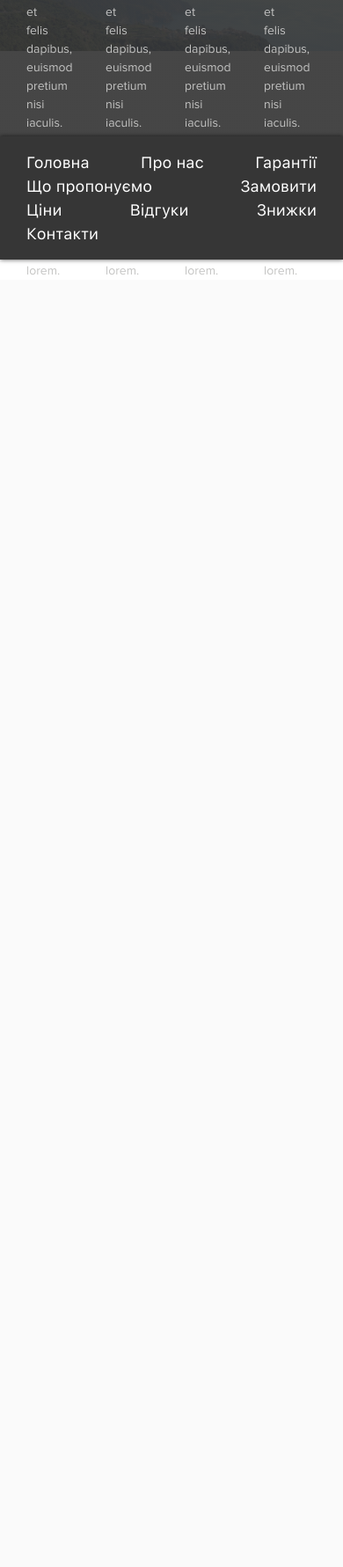
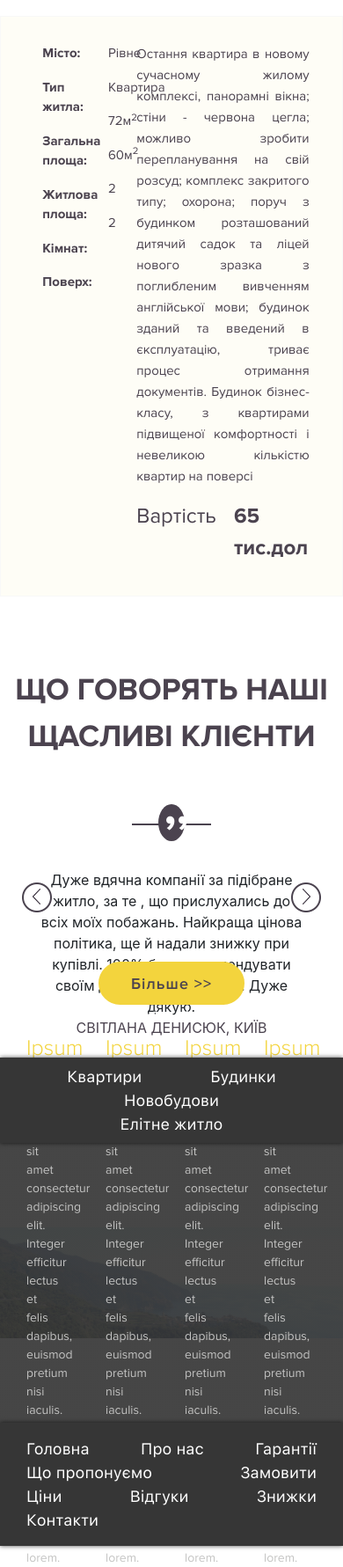
Before and after one commit to everyt1me/GD, a Django app: page /apartment in a window 390 px wide; the page is wider, and only the part inside the window is pictured. Shown: the part 1598-3379 px from the top of that part at 88% size. Before the commit the page ends 1910 px from the top of that part, so only its background shows below. Run offline with Django 3.2, Linux system fonts and the light colour scheme; some libraries are stand-ins or nearby versions.

Commit message:
classwork

```diff
--- a/app/apartments/urls.py
+++ b/app/apartments/urls.py
@@ -2,5 +2,6 @@ from django.urls import path
 from . import views
 
 urlpatterns = [
-    path('', views.index, name="apartment"),
+    path('', views.index, name="apartments"),
+    path('<int:apartment_id>', views.apartment, name="apartment"),
 ]
--- a/app/app/settings.py
+++ b/app/app/settings.py
@@ -131,8 +131,10 @@ USE_TZ = True
 # https://docs.djangoproject.com/en/3.0/howto/static-files/
 
 STATIC_URL = '/static/'
-
 STATIC_ROOT = os.path.join(BASE_DIR, STATIC_URL, 'static')
 STATICFILES_DIRS = [
     os.path.join(BASE_DIR, 'app/static'),
 ]
+
+MEDIA_ROOT = os.path.join(BASE_DIR, 'uploads')
+MEDIA_URL = '/uploads/'
--- a/app/app/urls.py
+++ b/app/app/urls.py
@@ -1,23 +1,12 @@
-"""app URL Configuration
-
-The `urlpatterns` list routes URLs to views. For more information please see:
-    https://docs.djangoproject.com/en/3.0/topics/http/urls/
-Examples:
-Function views
-    1. Add an import:  from my_app import views
-    2. Add a URL to urlpatterns:  path('', views.home, name='home')
-Class-based views
-    1. Add an import:  from other_app.views import Home
-    2. Add a URL to urlpatterns:  path('', Home.as_view(), name='home')
-Including another URLconf
-    1. Import the include() function: from django.urls import include, path
-    2. Add a URL to urlpatterns:  path('blog/', include('blog.urls'))
-"""
 from django.contrib import admin
 from django.urls import path, include
+from django.conf import settings
+from django.conf.urls.static import static
 
 urlpatterns = [
     path('', include('pages.urls')),
     path('apartments/', include('apartments.urls')),
     path('admin/', admin.site.urls),
-]
+] + static(settings.MEDIA_URL, document_root=settings.MEDIA_ROOT)
+
+# print("static: ", urlpatterns)
--- a/app/templates/pages/apartment.html
+++ b/app/templates/pages/apartment.html
@@ -1,7 +1,7 @@
 {% extends 'base.html' %}
 {% block content %}
 
-<section class="apartments">
+<section class="select_apartment">
     <div class="container">
         <div class="row">
             <div class="col-12">
@@ -9,49 +9,53 @@
                     Вибір власного житла- це один з найважливіших рішень у житті людини. Це не дивно, адже від вибору житла залежатиме комфорт і затишок проживання в певному середовищі кожної людини.<br>Саме тому перед придбанням нової квартири, потрібно обов'язково ретельно підійти до цього питання, щоб не помилитися і зробити максимально правильний вибір квартири для свого подальшого життя.
                 </p>
             </div>
+<!-- Галерея------------------------------- -->
+            <div class="col-12 galery">
+				<div class="main-apartment">
+                    <div class="right"> <img src="img/apartments/right.png"/> </div>
+                    <img src="img/apartments/first/1.jpg" width="100%" alt="" id="main">
+                    <div class="left"> <img src="img/apartments/left.png"/> </div>
+				</div>
+            </div>
+            <div class="hidden">
+                <div class="slike">
+                    <img src="img/apartments/first/1.jpg" width="100%" alt="" class="small-slike">
+                    <img src="img/apartments/first/2.jpg" width="100%" alt="" class="small-slike">
+                    <img src="img/apartments/first/3.jpg" width="100%" alt="" class="small-slike">
+                    <img src="img/apartments/first/4.jpg" width="100%" alt="" class="small-slike">
+                    <img src="img/apartments/first/5.jpg" width="100%" alt="" class="small-slike">
+                    <img src="img/apartments/first/6.jpg" width="100%" alt="" class="small-slike">
+                    <img src="img/apartments/first/7.jpg" width="100%" alt="" class="small-slike">
+                    <img src="img/apartments/first/8.jpg" width="100%" alt="" class="small-slike">
+                </div>
+            </div>
+<!-- --------------------------------------------------------- -->
         </div>
-            {% if apartments %}
-            <div class="row">
-                {% for apartment in apartments %}
-                <div class="col-lg-6 col-sm-12">
-                    <img src="{{ apartment.photo_0.url }}">
-                </div>
-                <div class="offset-lg-1 col-lg-5 col-sm-12 info">
-                    <h5>{{ apartment.title }}</h5>
-                    <div class="flat--bcg">
-                        <div>
-                            <p><span class="title">Місто:</span><span class="name">{{ apartment.city }}</span></p>
-                            <p><span class="title">Площа:</span><span class="name">{{ apartment.square_all }} м<sup>2</sup></span></p>
-                        </div>
-                        <div>
-                            <p><span class="title">Тип житла:</span><span class="name">{{ apartment.apartment_type }}</span></p>
-                            <p><span class="title">Ціна:</span><span class="name">{{ apartment.price }}</span></p>
-                        </div>
-                    </div>
-                </div>
-                <div class="btn"><button class="btn--forward">Більше>></button></div>
-                <div class="col-12 space"></div>
-                {% endfor %}
+    </div>
+    <div class="container">
+        <div class="row flat--bcg">
+            <div class="offset-1 col-2 title">
+                <p>Місто:</p>
+                <p>Тип житла:</p>
+                <p>Загальна площа:</p>
+                <p>Житлова площа:</p>
+                <p>Кімнат:</p>
+                <p>Поверх:</p>
             </div>
-            {% else %}
-            <div>Нічого не знайдено</div>
-            {% endif %}
-
-            <div class="col-12 space"></div>
-
-            <div class="col-12">
-            <nav aria-label="Page navigation example ">
-                <ul class="pagination">
-                <li class="page-item"><a class="page-link" href="#">Prev</a></li>
-                <li class="page-item"><a class="page-link" href="#">1</a></li>
-                <li class="page-item"><a class="page-link" href="#">2</a></li>
-                <li class="page-item"><a class="page-link" href="#">3</a></li>
-                <li class="page-item"><a class="page-link" href="#">Next</a></li>
-                </ul>
-            </nav>
+            <div class="col-1 name">
+                <p>Рівне</p>
+                <p>Квартира</p>
+                <p>72м<sup>2</sup></p>
+                <p>60м<sup>2</sup></p>
+                <p>2</p>
+                <p>2</p>
             </div>
-
+            <div class="col-7">
+                <p class="main-text">Остання квартира в новому сучасному жилому комплексі, панорамні вікна; стіни - червона цегла; можливо зробити перепланування на свій розсуд; комплекс закритого типу; охорона; поруч з будинком розташований дитячий садок та ліцей нового зразка з поглибленим вивченням англійської мови; будинок зданий та введений в єксплуатацію, триває процес отримання документів. Будинок бізнес-класу, з квартирами підвищеної комфортності і невеликою кількістю квартир на поверсі</p>
+                <p class="price"><span class="name-big" >Вартість</span> <span class="title-big">65 тис.дол</span></p>
+            </div>
         </div>
     </div>
 </section>
+
 {% endblock %}
```
Also changed, not shown: app/apartments/views.py (+16 -3 lines), app/templates/pages/apartments.html (added, +92 -0 lines), app/uploads/photos/2020/06/03/Apartment1.png (added), app/uploads/photos/2020/06/03/Apartment2.png (added), app/uploads/photos/2020/06/03/Apartment2_t9yC2Lb.png (added), app/uploads/photos/2020/06/03/Apartment3.png (added), app/uploads/photos/2020/06/03/Apartment4.png (added), 1 other file.
